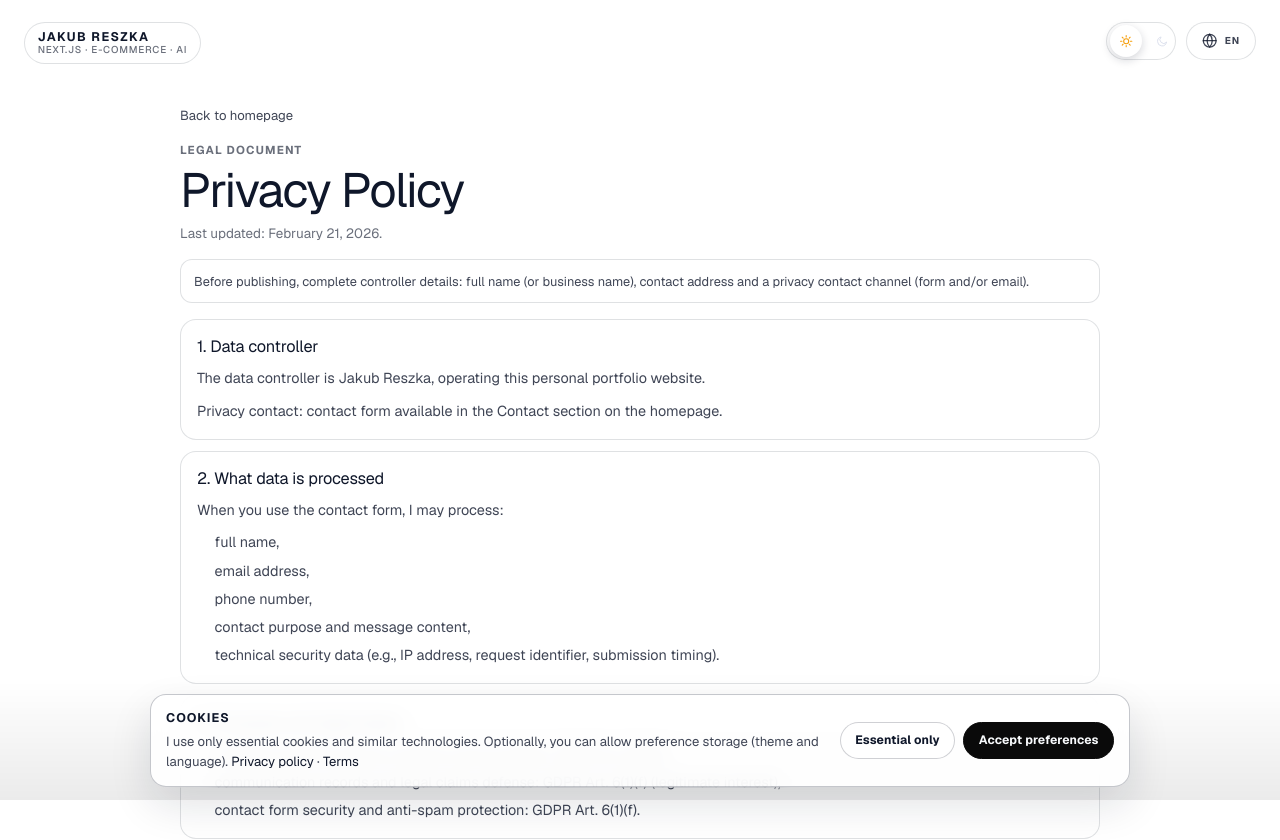
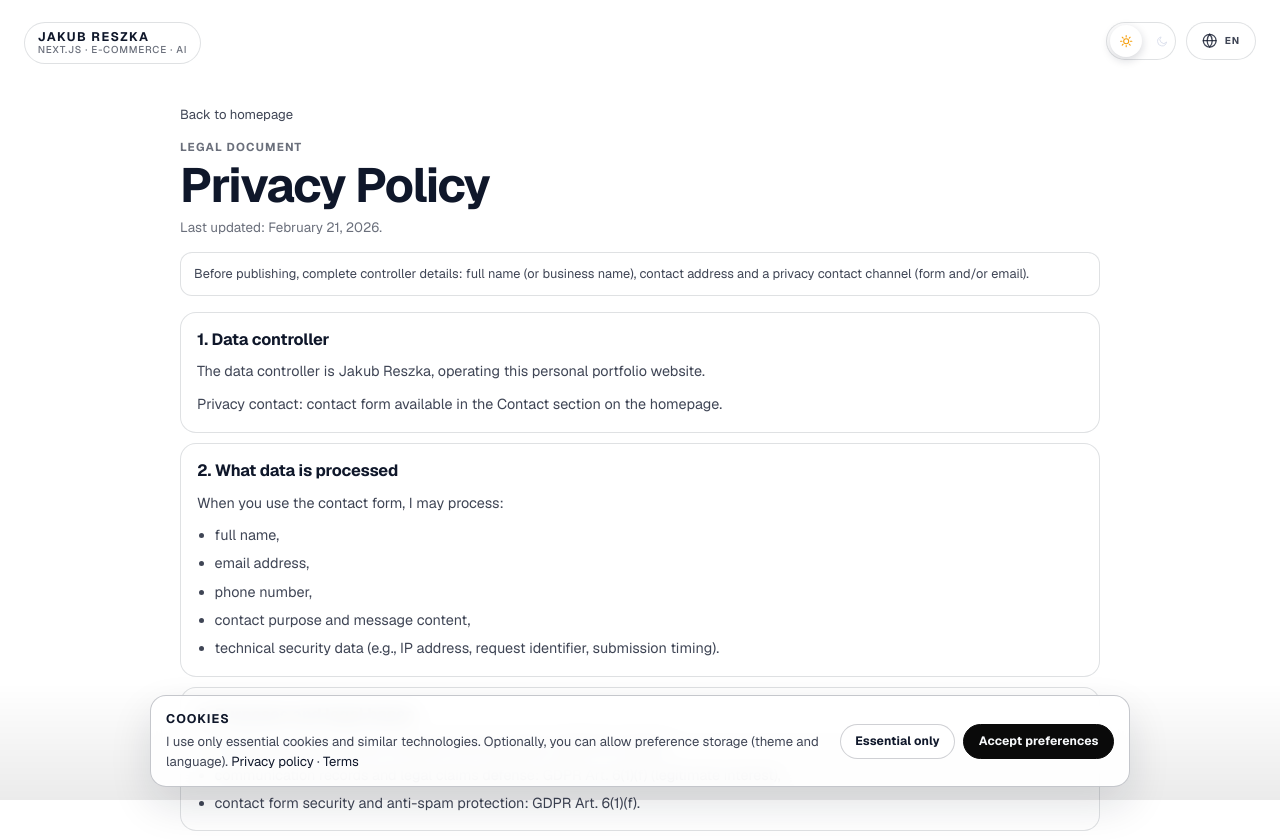
Before and after one commit to xRechu/portfolio, a Next.js app: page /polityka-prywatnosci in a window 1280 px wide. Shown: the top 840 px of the page. Built offline with nearby package versions, Linux system fonts and the light colour scheme.

Commit message:
Address pagespeed render blocking

```diff
--- a/src/app/globals.css
+++ b/src/app/globals.css
@@ -1,5 +1,3 @@
-@import "tailwindcss";
-
 :root {
 	--background: #ffffff;
 	--foreground: #0f172a;
@@ -118,11 +116,32 @@ html[data-theme-preview="dark"] {
 	--hero-dynamic-color: #065f46;
 }
 
-@theme inline {
-	--color-background: var(--background);
-	--color-foreground: var(--foreground);
-	--font-sans: var(--font-geist-sans);
-	--font-mono: var(--font-geist-mono);
+*,
+*::before,
+*::after {
+	box-sizing: border-box;
+}
+
+a {
+	color: inherit;
+	text-decoration: none;
+}
+
+img,
+svg,
+video,
+canvas {
+	display: block;
+	max-width: 100%;
+	height: auto;
+}
+
+button,
+input,
+select,
+textarea {
+	font: inherit;
+	color: inherit;
 }
 
 html {
@@ -135,6 +154,8 @@ body {
 	background: var(--background);
 	color: var(--foreground);
 	font-family: var(--font-geist-sans), sans-serif;
+	-webkit-font-smoothing: antialiased;
+	-moz-osx-font-smoothing: grayscale;
 	margin: 0;
 	padding: 0;
 	overflow-x: hidden;
@@ -713,6 +734,32 @@ main {
 	margin: 0 auto;
 }
 
+.deferred-section-placeholder {
+	position: relative;
+}
+
+.deferred-section-inner {
+	display: grid;
+	gap: 0.95rem;
+}
+
+.deferred-section-skeleton {
+	width: 100%;
+	min-height: 280px;
+	border-radius: 20px;
+	border: 1px dashed var(--surface-border);
+	background: linear-gradient(
+		120deg,
+		transparent 0%,
+		rgba(148, 163, 184, 0.08) 28%,
+		rgba(148, 163, 184, 0.16) 48%,
+		rgba(148, 163, 184, 0.08) 68%,
+		transparent 100%
+	);
+	background-size: 220% 100%;
+	animation: deferred-skeleton-shimmer 1.6s ease-in-out infinite;
+}
+
 .page-section-eyebrow {
 	margin: 0 0 0.9rem;
 	font-size: 0.72rem;
@@ -768,6 +815,16 @@ main {
 	height: 0.42rem;
 	border-radius: 999px;
 	background: var(--accent-green-strong);
+}
+
+@keyframes deferred-skeleton-shimmer {
+	0% {
+		background-position: 120% 0;
+	}
+
+	100% {
+		background-position: -120% 0;
+	}
 }
 
 .faq-list {
@@ -960,110 +1017,6 @@ main {
 	background: var(--btn-secondary-bg);
 	border-color: var(--btn-secondary-border);
 	color: var(--btn-secondary-text);
-}
-
-.legal-page {
-	min-height: 100svh;
-	padding: 6.6rem 1.1rem 3rem;
-	background: var(--main-bg);
-}
-
-.legal-page-inner {
-	width: min(100%, 920px);
-	margin: 0 auto;
-	display: flex;
-	flex-direction: column;
-	gap: 1rem;
-}
-
-.legal-back-link {
-	align-self: flex-start;
-	font-size: 0.82rem;
-	text-decoration: none;
-	color: var(--text-secondary);
-}
-
-.legal-back-link:hover {
-	color: var(--text-primary);
-}
-
-.legal-page-header {
-	display: flex;
-	flex-direction: column;
-	gap: 0.45rem;
-}
-
-.legal-page-eyebrow {
-	margin: 0;
-	font-size: 0.72rem;
-	font-weight: 700;
-	letter-spacing: 0.1em;
-	text-transform: uppercase;
-	color: var(--text-muted);
-}
-
-.legal-page-title {
-	margin: 0;
-	font-size: clamp(2rem, 5vw, 3rem);
-	line-height: 1.04;
-	letter-spacing: -0.03em;
-	color: var(--text-primary);
-}
-
-.legal-page-updated {
-	margin: 0;
-	font-size: 0.84rem;
-	color: var(--text-muted);
-}
-
-.legal-page-alert {
-	padding: 0.72rem 0.82rem;
-	border-radius: 12px;
-	font-size: 0.8rem;
-	line-height: 1.5;
-	color: var(--text-secondary);
-	border: 1px solid var(--surface-border);
-	background: var(--surface-glass);
-}
-
-.legal-sections {
-	display: grid;
-	gap: 0.68rem;
-}
-
-.legal-section {
-	padding: 1rem;
-	border-radius: 16px;
-	border: 1px solid var(--surface-border);
-	background: var(--surface-glass);
-}
-
-.legal-section h2 {
-	margin: 0;
-	font-size: 1.02rem;
-	line-height: 1.3;
-	letter-spacing: -0.01em;
-	color: var(--text-primary);
-}
-
-.legal-section p {
-	margin: 0.62rem 0 0;
-	font-size: 0.9rem;
-	line-height: 1.58;
-	color: var(--text-secondary);
-}
-
-.legal-section ul {
-	margin: 0.62rem 0 0;
-	padding-left: 1.1rem;
-	display: grid;
-	gap: 0.36rem;
-}
-
-.legal-section li {
-	font-size: 0.9rem;
-	line-height: 1.56;
-	color: var(--text-secondary);
 }
 
 
@@ -1295,17 +1248,6 @@ main {
 		line-height: 1.54;
 	}
 
-	.legal-page {
-		padding-top: 6.25rem;
-	}
-
-	.legal-page-inner {
-		gap: 0.9rem;
-	}
-
-	.legal-section {
-		padding: 0.9rem 0.92rem;
-	}
 }
 
 @media (max-width: 640px) {
@@ -1500,34 +1442,4 @@ main {
 		padding: 0.58rem 0.9rem;
 	}
 
-	.legal-page {
-		padding-top: 5.8rem;
-		padding-bottom: 5rem;
-	}
-
-	.legal-back-link {
-		font-size: 0.78rem;
-	}
-
-	.legal-page-updated {
-		font-size: 0.78rem;
-	}
-
-	.legal-page-alert {
-		font-size: 0.76rem;
-	}
-
-	.legal-section {
-		padding: 0.85rem 0.82rem;
-	}
-
-	.legal-section h2 {
-		font-size: 0.94rem;
-	}
-
-	.legal-section p,
-	.legal-section li {
-		font-size: 0.84rem;
-		line-height: 1.52;
-	}
 }
--- a/src/app/layout.tsx
+++ b/src/app/layout.tsx
@@ -2,16 +2,11 @@ import type { Metadata } from "next";
 import CookieBanner from "@/components/CookieBanner";
 import { LanguageProvider } from "@/components/LanguageProvider";
 import { headers } from "next/headers";
-import { Geist, Geist_Mono } from "next/font/google";
+import { Geist } from "next/font/google";
 import "./globals.css";
 
 const geistSans = Geist({
 	variable: "--font-geist-sans",
-	subsets: ["latin"],
-});
-
-const geistMono = Geist_Mono({
-	variable: "--font-geist-mono",
 	subsets: ["latin"],
 });
 
@@ -85,7 +80,7 @@ export default async function RootLayout({
 
 	return (
 		<html lang={initialLanguage} data-theme-preview="light">
-			<body className={`${geistSans.variable} ${geistMono.variable} antialiased`}>
+			<body className={geistSans.variable}>
 				<LanguageProvider initialLanguage={initialLanguage}>
 					{children}
 					<CookieBanner />
--- /dev/null
+++ b/src/app/legal-pages.module.css
@@ -0,0 +1,150 @@
+.legalPage {
+	min-height: 100svh;
+	padding: 6.6rem 1.1rem 3rem;
+	background: var(--main-bg);
+}
+
+.legalPageInner {
+	width: min(100%, 920px);
+	margin: 0 auto;
+	display: flex;
+	flex-direction: column;
+	gap: 1rem;
+}
+
+.legalBackLink {
+	align-self: flex-start;
+	font-size: 0.82rem;
+	text-decoration: none;
+	color: var(--text-secondary);
+}
+
+.legalBackLink:hover {
+	color: var(--text-primary);
+}
+
+.legalPageHeader {
+	display: flex;
+	flex-direction: column;
+	gap: 0.45rem;
+}
+
+.legalPageEyebrow {
+	margin: 0;
+	font-size: 0.72rem;
+	font-weight: 700;
+	letter-spacing: 0.1em;
+	text-transform: uppercase;
+	color: var(--text-muted);
+}
+
+.legalPageTitle {
+	margin: 0;
+	font-size: clamp(2rem, 5vw, 3rem);
+	line-height: 1.04;
+	letter-spacing: -0.03em;
+	color: var(--text-primary);
+}
+
+.legalPageUpdated {
+	margin: 0;
+	font-size: 0.84rem;
+	color: var(--text-muted);
+}
+
+.legalPageAlert {
+	padding: 0.72rem 0.82rem;
+	border-radius: 12px;
+	font-size: 0.8rem;
+	line-height: 1.5;
+	color: var(--text-secondary);
+	border: 1px solid var(--surface-border);
+	background: var(--surface-glass);
+}
+
+.legalSections {
+	display: grid;
+	gap: 0.68rem;
+}
+
+.legalSection {
+	padding: 1rem;
+	border-radius: 16px;
+	border: 1px solid var(--surface-border);
+	background: var(--surface-glass);
+}
+
+.legalSection h2 {
+	margin: 0;
+	font-size: 1.02rem;
+	line-height: 1.3;
+	letter-spacing: -0.01em;
+	color: var(--text-primary);
+}
+
+.legalSection p {
+	margin: 0.62rem 0 0;
+	font-size: 0.9rem;
+	line-height: 1.58;
+	color: var(--text-secondary);
+}
+
+.legalSection ul {
+	margin: 0.62rem 0 0;
+	padding-left: 1.1rem;
+	display: grid;
+	gap: 0.36rem;
+}
+
+.legalSection li {
+	font-size: 0.9rem;
+	line-height: 1.56;
+	color: var(--text-secondary);
+}
+
+@media (min-width: 641px) and (max-width: 1023px) {
+	.legalPage {
+		padding-top: 6.25rem;
+	}
+
+	.legalPageInner {
+		gap: 0.9rem;
+	}
+
+	.legalSection {
+		padding: 0.9rem 0.92rem;
+	}
+}
+
+@media (max-width: 640px) {
+	.legalPage {
+		padding-top: 5.8rem;
+		padding-bottom: 5rem;
+	}
+
+	.legalBackLink {
+		font-size: 0.78rem;
+	}
+
+	.legalPageUpdated {
+		font-size: 0.78rem;
+	}
+
+	.legalPageAlert {
+		font-size: 0.76rem;
+	}
+
+	.legalSection {
+		padding: 0.85rem 0.82rem;
+	}
+
+	.legalSection h2 {
+		font-size: 0.94rem;
+	}
+
+	.legalSection p,
+	.legalSection li {
+		font-size: 0.84rem;
+		line-height: 1.52;
+	}
+}
--- a/src/app/polityka-prywatnosci/page.tsx
+++ b/src/app/polityka-prywatnosci/page.tsx
@@ -3,6 +3,7 @@
 import Link from "next/link";
 import TopControls from "@/components/TopControls";
 import { useLanguage, type AppLanguage } from "@/components/LanguageProvider";
+import styles from "@/app/legal-pages.module.css";
 
 type LegalSection = {
 	title: string;
@@ -214,29 +215,29 @@ export default function PrivacyPolicyPage() {
 	const copy = policyContentByLanguage[language];
 
 	return (
-		<main className="legal-page">
+		<main className={styles.legalPage}>
 			<a href="/" className="brand-wordmark" aria-label={copy.back}>
 				<span className="brand-wordmark-name">JAKUB RESZKA</span>
 				<span className="brand-wordmark-role">Next.js · E-commerce · AI</span>
 			</a>
 			<TopControls />
 
-			<div className="legal-page-inner">
-				<Link href="/" className="legal-back-link">
+			<div className={styles.legalPageInner}>
+				<Link href="/" className={styles.legalBackLink}>
 					{copy.back}
 				</Link>
 
-				<header className="legal-page-header">
-					<p className="legal-page-eyebrow">{copy.eyebrow}</p>
-					<h1 className="legal-page-title">{copy.title}</h1>
-					<p className="legal-page-updated">{copy.updatedAt}</p>
+				<header className={styles.legalPageHeader}>
+					<p className={styles.legalPageEyebrow}>{copy.eyebrow}</p>
+					<h1 className={styles.legalPageTitle}>{copy.title}</h1>
+					<p className={styles.legalPageUpdated}>{copy.updatedAt}</p>
 				</header>
 
-				<div className="legal-page-alert">{copy.notice}</div>
+				<div className={styles.legalPageAlert}>{copy.notice}</div>
 
-				<div className="legal-sections">
+				<div className={styles.legalSections}>
 					{copy.sections.map((section) => (
-						<section key={section.title} className="legal-section">
+						<section key={section.title} className={styles.legalSection}>
 							<h2>{section.title}</h2>
 							{section.paragraphs?.map((paragraph) => <p key={paragraph}>{paragraph}</p>)}
 							{section.points && section.points.length > 0 ? (
--- a/src/app/robots.ts
+++ b/src/app/robots.ts
@@ -9,6 +9,5 @@ export default function robots(): MetadataRoute.Robots {
 			allow: "/",
 		},
 		sitemap: `${SITE_URL}/sitemap.xml`,
-		host: SITE_URL,
 	};
 }
--- a/src/components/CardSwap.jsx
+++ b/src/components/CardSwap.jsx
@@ -154,7 +154,7 @@ const CardSwap = ({
     const createTimelineForCurrentOrder = (direction, movedCardIndex) => {
       const timeline = gsap.timeline();
 
-      if (direction === 'next' && typeof movedCardIndex === 'number') {
+      if ((direction === 'next' || direction === 'prev') && typeof movedCardIndex === 'number') {
         const movedEl = refs[movedCardIndex]?.current;
         if (!movedEl) {
           moveCardsToCurrentOrder({ timeline, startAt: 0, stagger: motion.promoteStagger * 0.85 });
@@ -197,28 +197,6 @@ const CardSwap = ({
           },
           'return'
         );
-        return timeline;
-      }
-
-      if (direction === 'prev' && typeof movedCardIndex === 'number') {
-        const movedEl = refs[movedCardIndex]?.current;
-        if (movedEl) {
-          timeline.to(
-            movedEl,
-            {
-              y: '-=120',
-              duration: motion.durLift,
-              ease: motion.ease
-            },
-            0
-          );
-        }
-        timeline.addLabel('reflow', `-=${Math.max(0.1, motion.durLift * 0.25)}`);
-        moveCardsToCurrentOrder({
-          timeline,
-          startAt: 'reflow',
-          stagger: motion.promoteStagger * 0.8
-        });
         return timeline;
       }
 
--- a/src/components/TextType.css
+++ b/src/components/TextType.css
@@ -7,8 +7,19 @@
   margin-left: 0.25rem;
   display: inline-block;
   opacity: 1;
+  animation: text-type-cursor-blink var(--text-type-cursor-blink-duration, 0.5s) ease-in-out infinite alternate;
 }
 
 .text-type__cursor--hidden {
   display: none;
 }
+
+@keyframes text-type-cursor-blink {
+  from {
+    opacity: 1;
+  }
+
+  to {
+    opacity: 0;
+  }
+}
```
Also changed, not shown: src/app/page.tsx (+44 -6 lines), src/app/regulamin/page.tsx (+11 -10 lines), src/components/DeferredClientSection.tsx (added, +104 -0 lines), src/components/TextType.jsx (+1 -16 lines).
